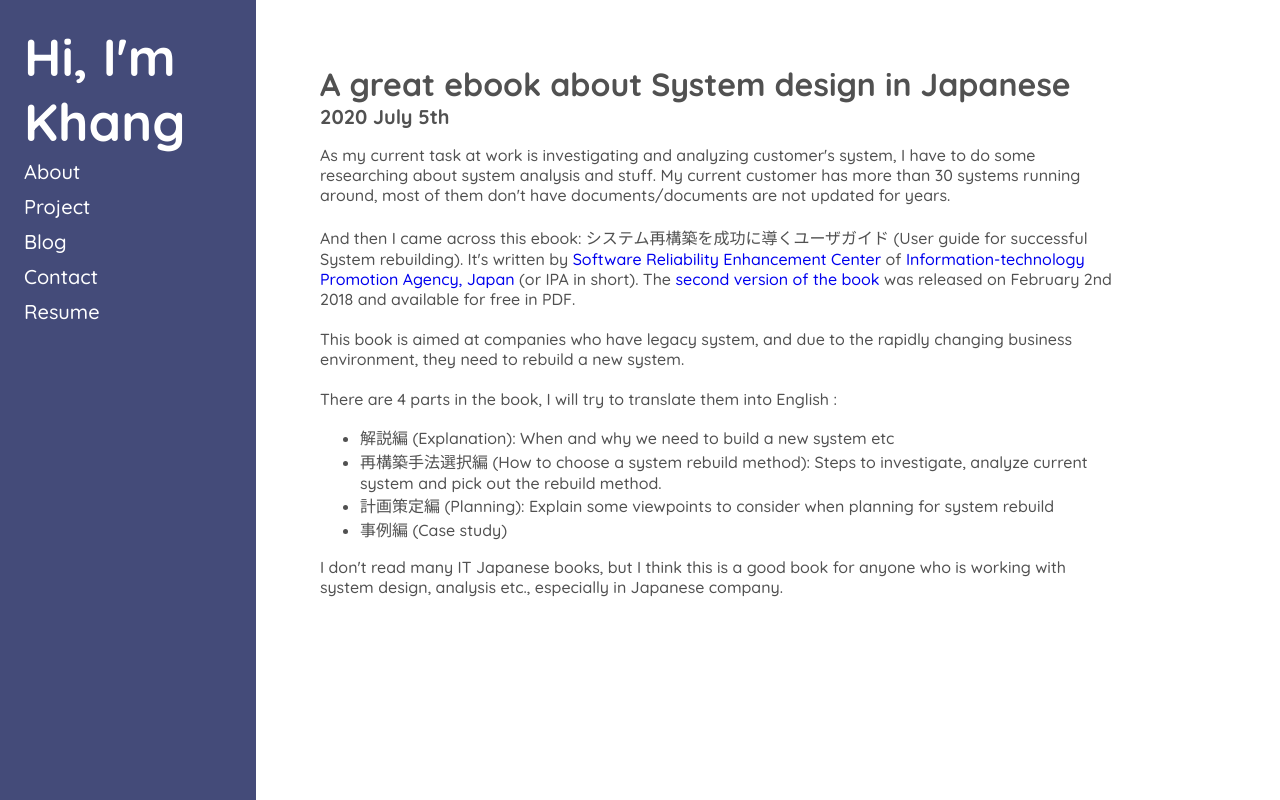
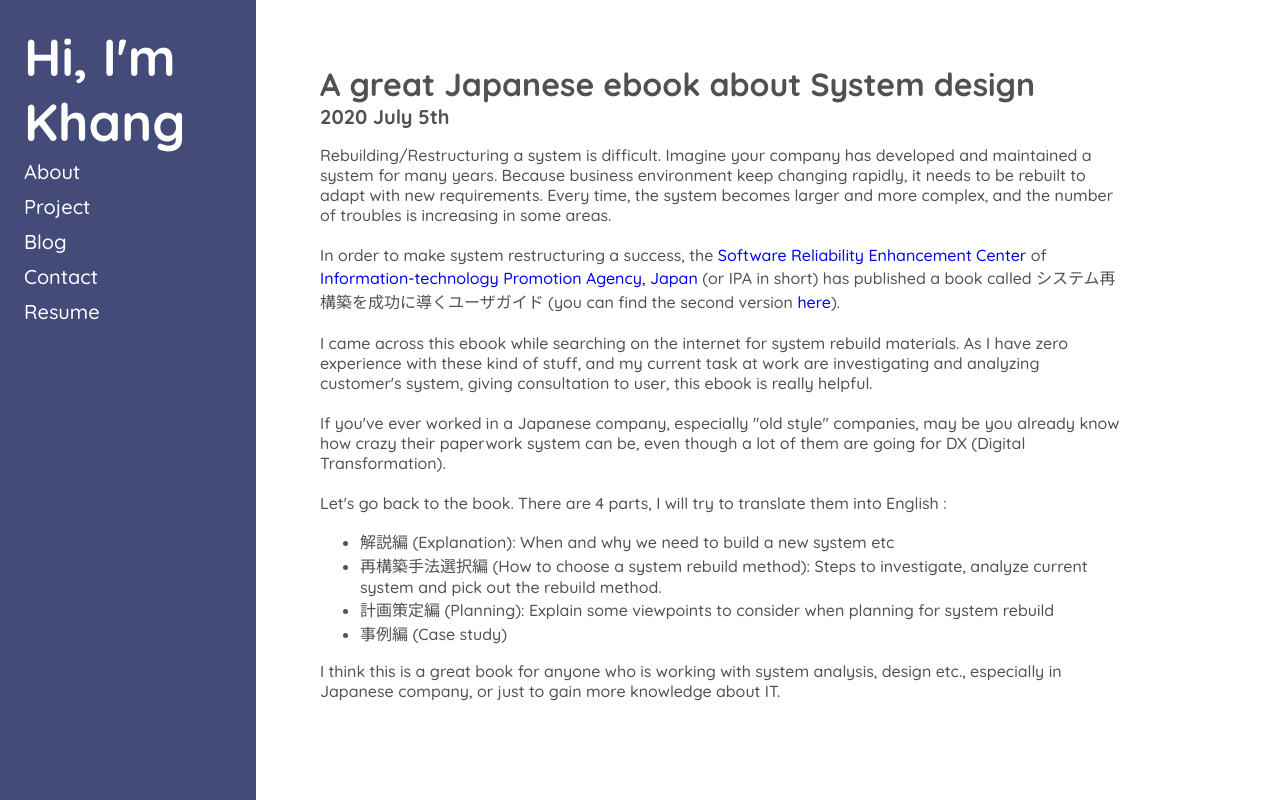
Before and after one commit to tranchikhang/ckhang, a Flask app: template app/templates/posts/2020/2020-07-05-2020-system-design-ebook-japanese.html in a window 1280 px wide. Run offline with Flask 2, Linux system fonts and the light colour scheme; the template is opened without the code that fills it, so the values that code supplies are empty; parts of the project's set-up code (start-up, migrations or seed data) failed here and were passed over.

Commit message:
update blog

```diff
--- a/app/posts.json
+++ b/app/posts.json
@@ -33,13 +33,13 @@
         {
             "title": "Moved my site to Heroku",
             "link": "/post/2020/2020-moved-to-heroku/",
-            "preview": "",
+            "preview": "Goodbye Vultr!",
             "date": "2020 July 5th"
         },
         {
             "title": "A great ebook about System design in Japanese",
             "link": "/post/2020/2020-system-design-ebook-japanese/",
-            "preview": "",
+            "preview": "A great IT book by IPA",
             "date": "2020 July 5th"
         },
         {
--- a/app/templates/posts/2020/2020-07-05-2020-system-design-ebook-japanese.html
+++ b/app/templates/posts/2020/2020-07-05-2020-system-design-ebook-japanese.html
@@ -1,37 +1,35 @@
 {% extends "common/layout.html" %}
 {% block head %}
 <meta name="description" content="CKhang">
-<meta name="keywords" content="System Design, Japanese, IPA, System Rebuild">
+<meta name="keywords" content="System Design, Japanese, IPA, System Rebuild, System Restructuring">
 <link href="{{ url_for('static', filename='css/blog.css') }}" rel="stylesheet" type="text/css">
-<link href="{{ url_for('static', filename='lib/highlight/vs2015.css') }}" rel="stylesheet" type="text/css">
 {% endblock %}
 
 {% block content %}
 <div class="common-container">
     <div class="post-title">
-        <h1>A great ebook about System design in Japanese</h1>
+        <h1>A great Japanese ebook about System design</h1>
     </div>
     <div class="post-meta">
         <h3>2020 July 5th</h3>
     </div>
     <div class="post-content">
-        As my current task at work is investigating and analyzing customer's system, I have to do some researching about system analysis and stuff. My current customer has more than 30 systems running around, most of them don't have documents/documents are not updated for years.
+        <p>Rebuilding/Restructuring a system is difficult. Imagine your company has developed and maintained a system for many years. Because business environment keep changing rapidly, it needs to be rebuilt to adapt with new requirements. Every time, the system becomes larger and more complex, and the number of troubles is increasing in some areas.</p>
         <br>
+        <p>In order to make system restructuring a success, the <a href="https://www.ipa.go.jp/sec/about/info.html" target="_blank">Software Reliability Enhancement Center</a> of <a href="https://ja.wikipedia.org/wiki/%E6%83%85%E5%A0%B1%E5%87%A6%E7%90%86%E6%8E%A8%E9%80%B2%E6%A9%9F%E6%A7%8B" target="_blank">Information-technology Promotion Agency, Japan</a> (or IPA in short) has published a book called システム再構築を成功に導くユーザガイド (you can find the second version <a href="https://www.ipa.go.jp/sec/publish/tn16-009.html" target="_blank">here</a>).</p>
         <br>
-        And then I came across this ebook: システム再構築を成功に導くユーザガイド (User guide for successful System rebuilding). It's written by <a href="https://www.ipa.go.jp/sec/about/info.html" target="_blank">Software Reliability Enhancement Center</a> of <a href="https://ja.wikipedia.org/wiki/%E6%83%85%E5%A0%B1%E5%87%A6%E7%90%86%E6%8E%A8%E9%80%B2%E6%A9%9F%E6%A7%8B" target="_blank">Information-technology Promotion Agency, Japan</a> (or IPA in short). The <a href="https://www.ipa.go.jp/sec/publish/tn16-009.html" target="_blank">second version of the book</a> was released on February 2nd 2018 and available for free in PDF.
+        <p>I came across this ebook while searching on the internet for system rebuild materials. As I have zero experience with these kind of stuff, and my current task at work are investigating and analyzing customer's system, giving consultation to user, this ebook is really helpful.</p>
         <br>
+        <p>If you've ever worked in a Japanese company, especially "old style" companies, may be you already know how crazy their paperwork system can be, even though a lot of them are going for DX (Digital Transformation).</p>
         <br>
-        This book is aimed at companies who have legacy system, and due to the rapidly changing business environment, they need to rebuild a new system.
-        <br>
-        <br>
-        There are 4 parts in the book, I will try to translate them into English :
+        <p>Let's go back to the book. There are 4 parts, I will try to translate them into English :
         <ul>
             <li>解説編 (Explanation): When and why we need to build a new system etc</li>
             <li>再構築手法選択編 (How to choose a system rebuild method): Steps to investigate, analyze current system and pick out the rebuild method.</li>
             <li>計画策定編 (Planning): Explain some viewpoints to consider when planning for system rebuild</li>
             <li>事例編 (Case study)</li>
         </ul>
-        I don't read many IT Japanese books, but I think this is a good book for anyone who is working with system design, analysis etc., especially in Japanese company.
+        <p>I think this is a great book for anyone who is working with system analysis, design etc., especially in Japanese company, or just to gain more knowledge about IT.</p>
     </div>
 </div>
 
```
